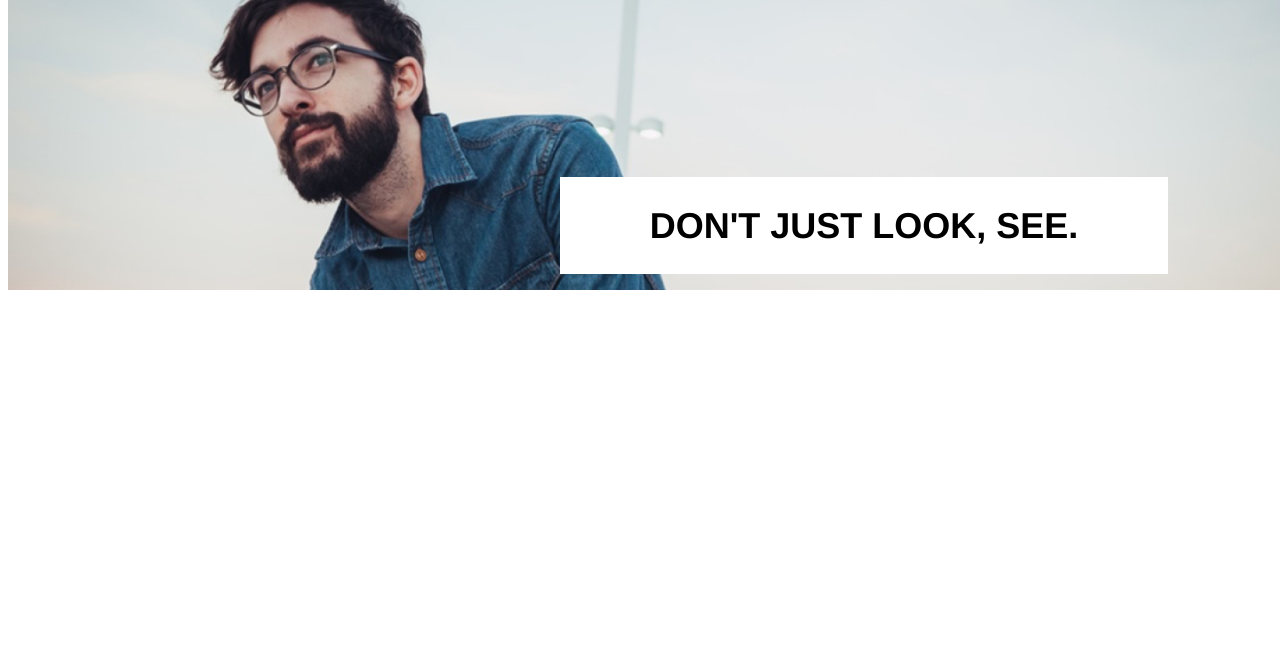
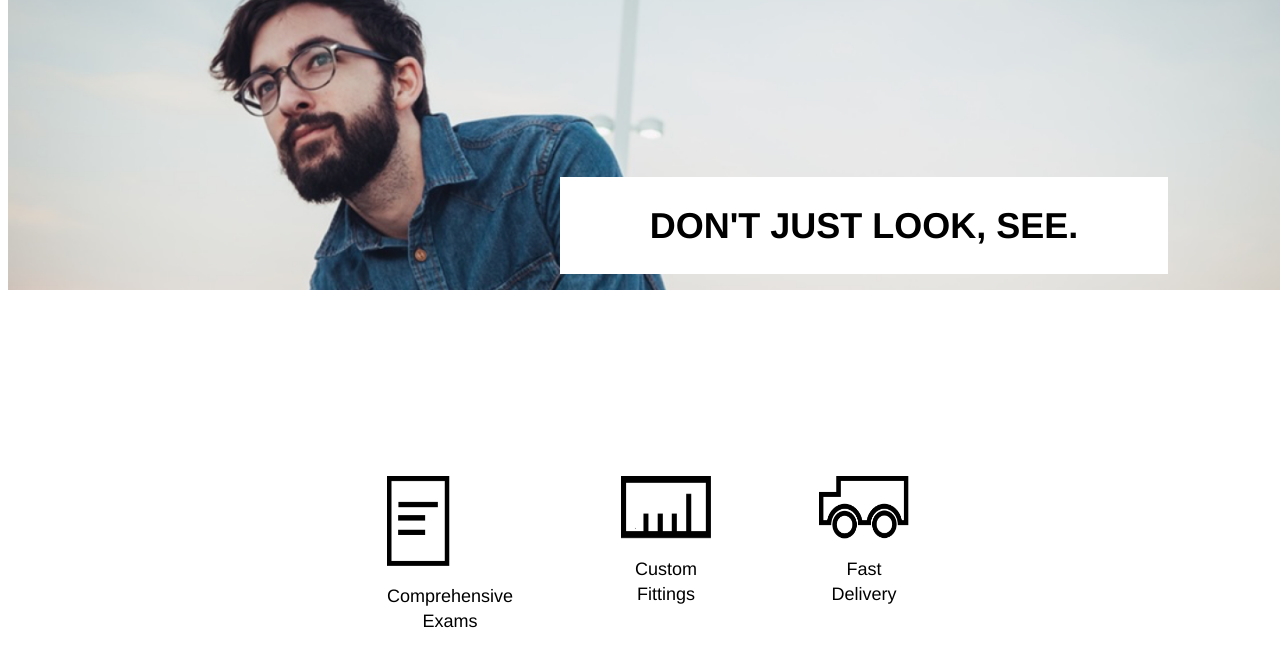
Before and after one commit to madtom85/tortoiseshell, a plain HTML site: page index.html in a window 1280 px wide. Shown: the part 126-792 px from the top of the page. Drawn offline with Linux system fonts and the light colour scheme.

Commit message:
Added some images

```diff
--- a/index.html
+++ b/index.html
@@ -43,6 +43,23 @@
 					<p>DON'T JUST LOOK, SEE.</p>
 				</div>
 			</div>
-		</div>
+
+			<div id='content'>
+				<div class='process'>
+					<div class='process-image'>
+						<div class='exam'>
+							<img src='./resources/images/paper-icon.png' />
+							<p>Comprehensive <br /> Exams</p>
+						</div>
+						<div class='fittings'>
+							<img src='./resources/images/ruler-icon.png' />
+							<p>Custom <br /> Fittings</p>
+						</div>
+						<div class='delivery'>
+							<img src='./resources/images/truck-icon.png' />
+							<p>Fast <br /> Delivery</p>
+						</div>
+					</div>
+				</div>
 </body>
 </html>
--- a/resources/css/styles.css
+++ b/resources/css/styles.css
@@ -78,3 +78,65 @@ body{
 	line-height: 1.2;
 	margin: 1.5rem 5rem;
 }
+
+/* Content Section */
+
+#content{
+	margin-top: 3rem;
+	width: 100%;
+	height: auto;
+	display: flex;
+	justify-content: center;
+}
+
+.process{
+	width: 960px;
+	height: 8rem;
+}
+
+.process-image{
+	display: flex;
+	flex-direction: row;
+	justify-content: center;
+	align-items: flex-start;
+	width: 100%;
+	height: auto;
+}
+
+.exam{
+	display: flex;
+	flex-direction: column;
+	margin-right: 6rem;
+}
+
+.exam img{
+	height: 5rem;
+	width: 3.5rem;
+}
+
+.exam p{
+	text-align: center;
+}
+
+
+.fittings img{
+	height: 3.5rem;
+	width: 5rem;
+}
+
+.fittings p{
+	text-align: center;
+}
+
+.delivery{
+	margin-left: 6rem;
+}
+
+.delivery img{
+	height: 3.5rem;
+	width: 5rem;
+}
+
+.delivery p{
+	text-align: center;
+}
```
